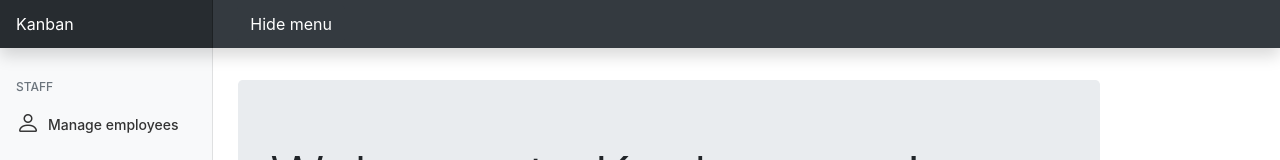
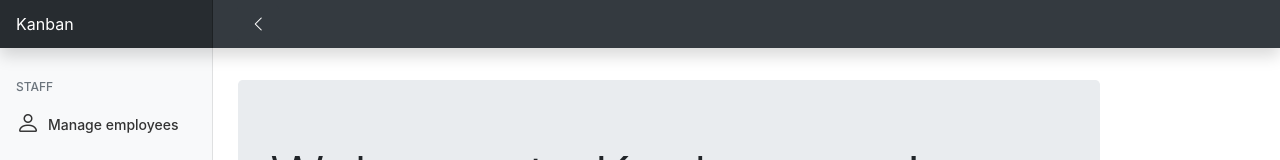
Before and after one commit to StudiWeb/Kanban, a Vue app: page / in a window 1280 px wide. Shown: the top 160 px of the page. Built offline with nearby package versions, Linux system fonts and the light colour scheme; no server answers; the database is empty.

Commit message:
Changed Show/Hide sidebar button.

```diff
--- a/src/components/layouts/TheHeader.vue
+++ b/src/components/layouts/TheHeader.vue
@@ -1,8 +1,11 @@
 <template>
   <nav class="navbar navbar-dark sticky-top bg-dark flex-md-nowrap p-0 shadow">
     <a class="navbar-brand col-md-3 col-lg-2 mr-0 px-3" href="/">Kanban</a>
-    <button @click="toggleSidebar()" class="btn btn-dark ml-4 mr-auto">
-      {{ tooggleButtonTitle }}
+    <button
+      @click="toggleSidebar()"
+      class="btn btn-dark toggle-button ml-4 mr-auto"
+    >
+      <i class="bi bi-chevron-left"></i>
     </button>
     <button
       class="navbar-toggler position-absolute d-md-none collapsed"
@@ -22,21 +25,27 @@
 export default {
   data() {
     return {
-      tooggleButtonTitle: "Hide menu",
+      toggle: true,
     };
   },
 
   methods: {
     toggleSidebar() {
-      if (this.tooggleButtonTitle === "Hide menu") {
+      if (this.toggle) {
+        this.toggle = false;
+        const arrow = $('<i class="bi bi-chevron-right"></i>');
         $("#sidebarMenu").removeClass("d-md-block");
-        this.tooggleButtonTitle = "Show menu";
         $("#main").removeClass('col-md-9 ml-auto col-lg-10 px-md-4"');
         $("#main").addClass("col-12");
+        $(".toggle-button").empty();
+        $(".toggle-button").append(arrow);
       } else {
+        this.toggle = true;
+        const arrow = $('<i class="bi bi-chevron-left"></i>');
         $("#sidebarMenu").addClass("d-md-block");
-        this.tooggleButtonTitle = "Hide menu";
         $("#main").addClass('col-md-9 ml-auto col-lg-10 px-md-4"');
+        $(".toggle-button").empty();
+        $(".toggle-button").append(arrow);
       }
     },
   },
```
